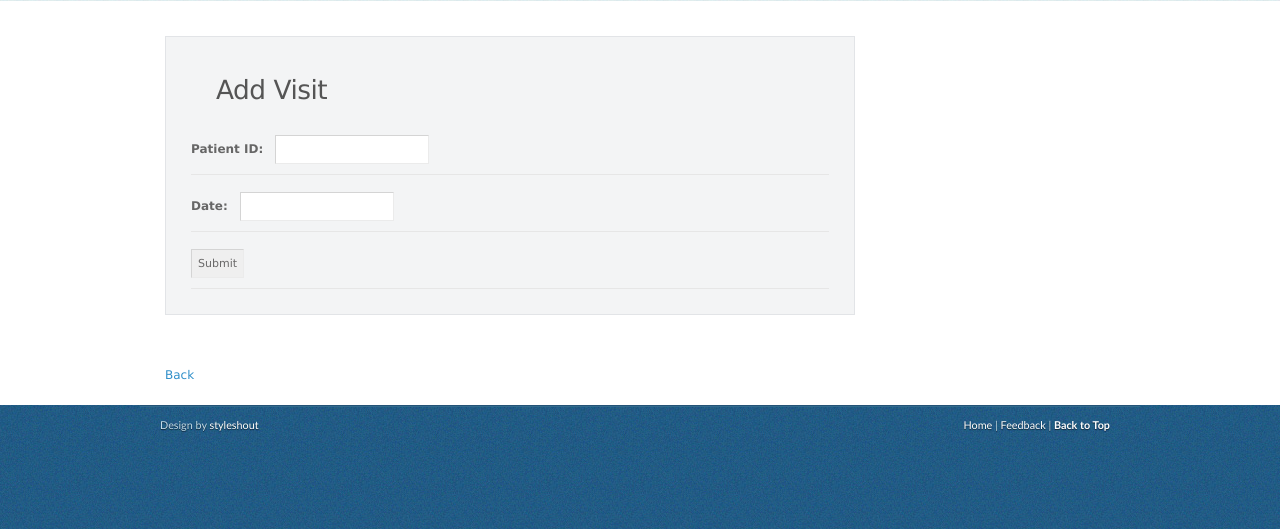
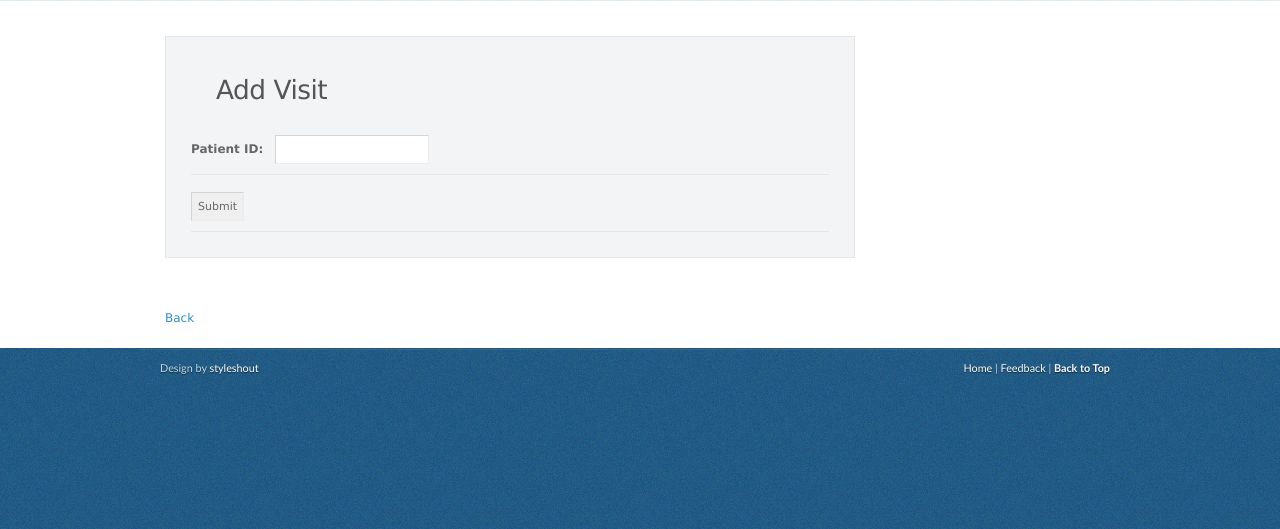
Before and after one commit to apoorvumang/pediatric-practice-soln, a PHP site: page /visits.php in a window 1280 px wide. Shown: the part 199-728 px from the top of the page. Run offline with PHP 8.4, Linux system fonts and the light colour scheme; the visitor is signed in with stand-in values (Sample User, id 1); a stand-in replaces the project's code that opens the database connection.

Commit message:
small fix to visit

```diff
--- a/visits.php
+++ b/visits.php
@@ -15,7 +15,8 @@ $(function() {
 </script>
 <?php
 	if(isset($_POST['p_id'])) {
-		if(mysqli_query($link, "INSERT INTO visits(p_id, date) VALUES({$_POST['p_id']}, '{$_POST['date']}');")) {
+		$date = date('Y-m-d');
+		if(mysqli_query($link, "INSERT INTO visits(p_id, date) VALUES({$_POST['p_id']}, '{$date}');")) {
 			echo "Visit added successfully!";
 		}
 		else {
@@ -32,12 +33,6 @@ $(function() {
 	<input type="text" name="p_id" id="p_id" />
 	</p>
 
-
-	<p>
-	<label for="date_show">Date:&nbsp;&nbsp;</label>
-	<input type="hidden" name="date" id="date" />
-	<input type="text" name="date_show" id="date_show" />&nbsp;&nbsp;&nbsp;&nbsp;&nbsp;
-	</p>
 	<p>
 	<input type="submit" />
 	</p>
```
